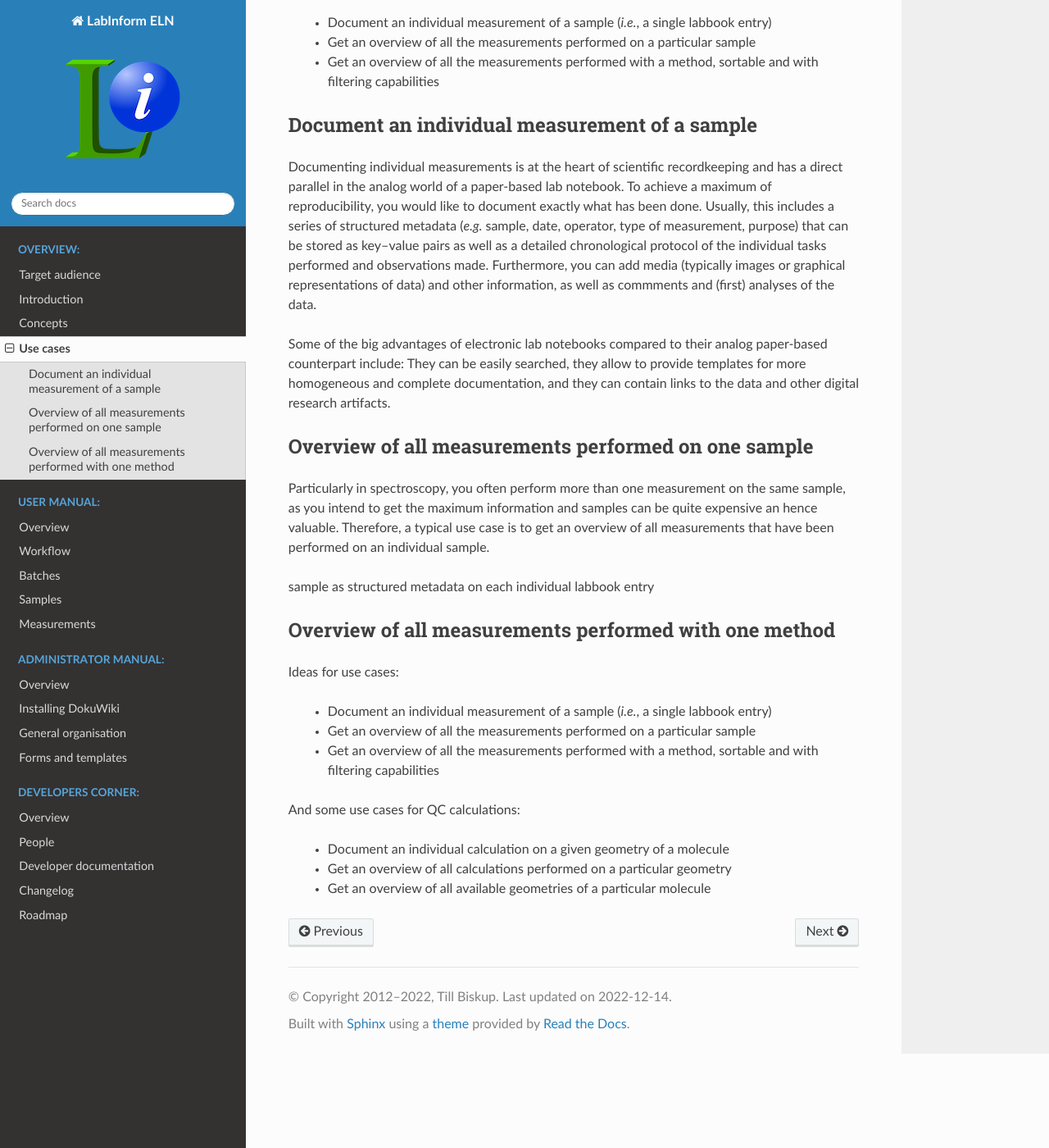
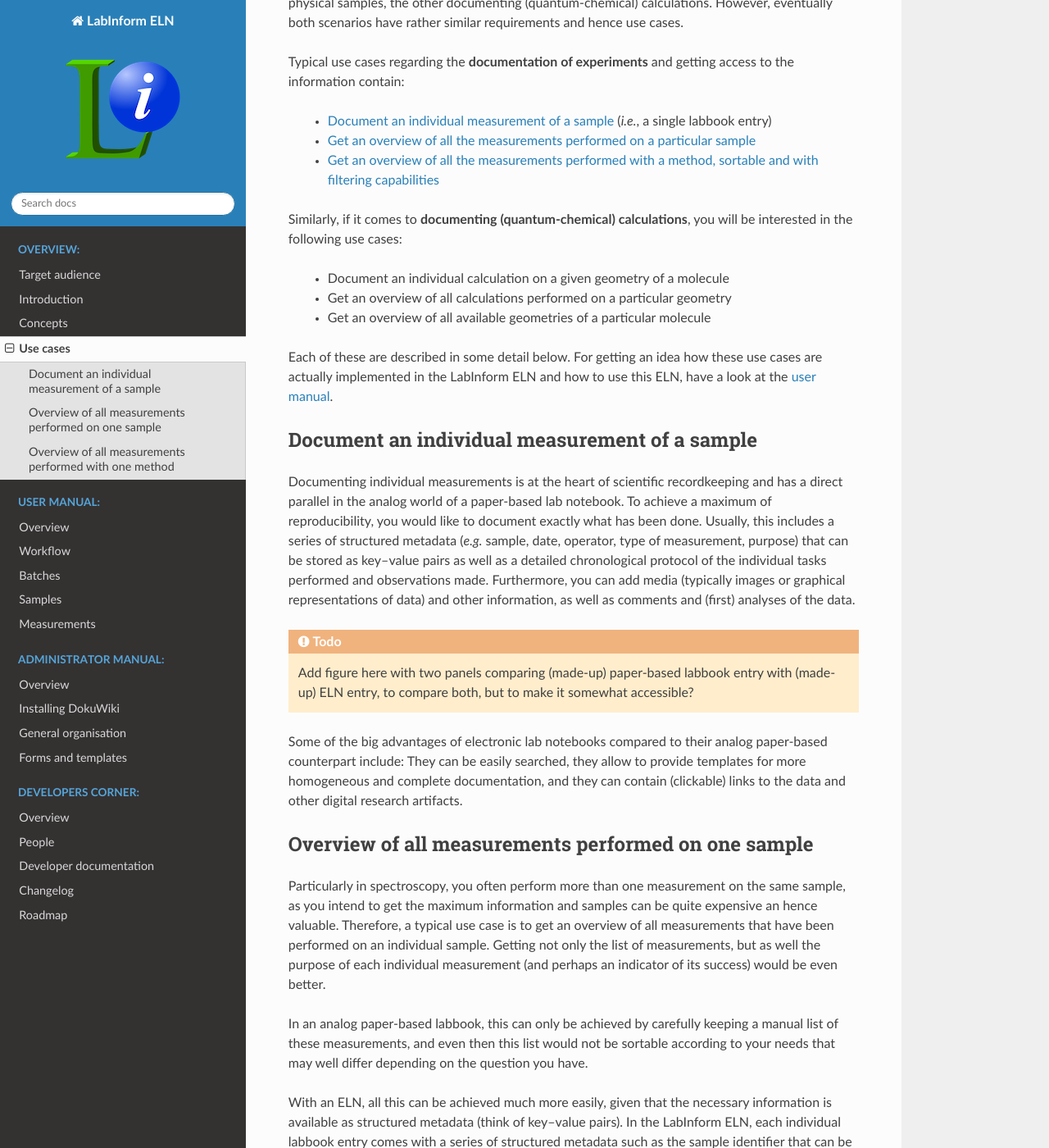
Before and after one commit to tillbiskup/labinform-eln, a Sphinx documentation site: the page built from docs/usecases.rst, in a window 1280 px wide and 1400 px high, scrolled down 485 px. Shown: the whole window at 82% size. Built offline with Sphinx 7.4.7 and the Read the Docs theme 2.0.0, drawn with Linux system fonts in a browser that asks for light colours; some of the changed text lies outside the part shown.

Commit message:
Update use cases; add todo list to roadmap

```diff
--- a/docs/usecases.rst
+++ b/docs/usecases.rst
@@ -8,44 +8,69 @@
 
     The use cases described here are on a rather abstract level, describing overall tasks to be performed with an ELN. The details of how to achieve these tasks within the LabInform ELN are provided in the :doc:`user manual <user/index>`.
 
-Overview:
+Basically, there are two groups of use cases, one for documenting experiments carried out on physical samples, the other documenting (quantum-chemical) calculations. However, eventually both scenarios have rather similar requirements and hence use cases.
 
-  * Document an individual measurement of a sample (*i.e.*, a single labbook entry)
-  * Get an overview of all the measurements performed on a particular sample
-  * Get an overview of all the measurements performed with a method, sortable and with filtering capabilities
+Typical use cases regarding the **documentation of experiments** and getting access to the information contain:
 
+  * :ref:`Document an individual measurement of a sample <sec-usecases_labbook_entry>` (*i.e.*, a single labbook entry)
+  * :ref:`Get an overview of all the measurements performed on a particular sample <sec-usecases_measurements4sample>`
+  * :ref:`Get an overview of all the measurements performed with a method, sortable and with filtering capabilities <sec-usecases_measurements4method>`
+
+
+Similarly, if it comes to **documenting (quantum-chemical) calculations**, you will be interested in the following use cases:
+
+  * Document an individual calculation on a given geometry of a molecule
+  * Get an overview of all calculations performed on a particular geometry
+  * Get an overview of all available geometries of a particular molecule
+
+Each of these are described in some detail below. For getting an idea how these use cases are actually implemented in the LabInform ELN and how to use this ELN, have a look at the :doc:`user manual <user/index>`.
+
+
+.. _sec-usecases_labbook_entry:
 
 Document an individual measurement of a sample
 ==============================================
 
-Documenting individual measurements is at the heart of scientific recordkeeping and has a direct parallel in the analog world of a paper-based lab notebook. To achieve a maximum of reproducibility, you would like to document exactly what has been done. Usually, this includes a series of structured metadata (*e.g.* sample, date, operator, type of measurement, purpose) that can be stored as key--value pairs as well as a detailed chronological protocol of the individual tasks performed and observations made. Furthermore, you can add media (typically images or graphical representations of data) and other information, as well as commments and (first) analyses of the data.
+Documenting individual measurements is at the heart of scientific recordkeeping and has a direct parallel in the analog world of a paper-based lab notebook. To achieve a maximum of reproducibility, you would like to document exactly what has been done. Usually, this includes a series of structured metadata (*e.g.* sample, date, operator, type of measurement, purpose) that can be stored as key--value pairs as well as a detailed chronological protocol of the individual tasks performed and observations made. Furthermore, you can add media (typically images or graphical representations of data) and other information, as well as comments and (first) analyses of the data.
 
-Some of the big advantages of electronic lab notebooks compared to their analog paper-based counterpart include: They can be easily searched, they allow to provide templates for more homogeneous and complete documentation, and they can contain links to the data and other digital research artifacts.
 
+.. todo::
+    Add figure here with two panels comparing (made-up) paper-based labbook entry with (made-up) ELN entry, to compare both, but to make it somewhat accessible?
+
+
+Some of the big advantages of electronic lab notebooks compared to their analog paper-based counterpart include: They can be easily searched, they allow to provide templates for more homogeneous and complete documentation, and they can contain (clickable) links to the data and other digital research artifacts.
+
+
+.. _sec-usecases_measurements4sample:
 
 Overview of all measurements performed on one sample
 ====================================================
 
-Particularly in spectroscopy, you often perform more than one measurement on the same sample, as you intend to get the maximum information and samples can be quite expensive an hence valuable. Therefore, a typical use case is to get an overview of all measurements that have been performed on an individual sample.
+Particularly in spectroscopy, you often perform more than one measurement on the same sample, as you intend to get the maximum information and samples can be quite expensive an hence valuable. Therefore, a typical use case is to get an overview of all measurements that have been performed on an individual sample. Getting not only the list of measurements, but as well the purpose of each individual measurement (and perhaps an indicator of its success) would be even better.
 
-sample as structured metadata on each individual labbook entry
+In an analog paper-based labbook, this can only be achieved by carefully keeping a manual list of these measurements, and even then this list would not be sortable according to your needs that may well differ depending on the question you have.
+
+With an ELN, all this can be achieved much more easily, given that the necessary information is available as structured metadata (think of key--value pairs). In the LabInform ELN, each individual labbook entry comes with a series of structured metadata such as the sample identifier that can be used to create overview tables, *e.g.*, listing all measurements that have been performed on one sample. Furthermore, you are free to add any other information to these overview tables that is available as structured metadata.
 
 
-
+.. _sec-usecases_measurements4method:
 
 Overview of all measurements performed with one method
 ======================================================
 
+Similarly to getting an overview of all measurements performed on an individual sample, sometimes it is very helpful to get a list of all measurements performed with a method. This overview should of course not only contain a link to the individual labbook entry, but as well to the overview page of the sample measured (that in turn should contain a list of all measurements performed with it).
 
+One of the big advantages of an ELN compared to the analogue paper-based approach is exactly these cross-links that allow you to access a wealth of information from different directions. Sometimes we remember to have run an experiment, but are not necessarily sure which sample was involved, or we want to look for a comparable measurement on a different sample. In this case, the overview of all measurements performed using a certain method is helpful. Allowing to apply filters and being sortable adds to the value of these tables as an overview and way to access the wealth of information contained in the individual labbook pages.
 
-Ideas for use cases:
+Of course, a labbook is only as valuable as the information you put into it. But making this information easily accessible is an additional motivation to enhance the quality of your documentation. While our future self is usually the first person profiting from properly documenting what we have done, reproducibility requires us to document in ways others can make sense of. Therefore, every tool that helps and motivates us to improve our way of scientific recordkeeping eventually enhances the quality of the science we're performing.
 
-  * Document an individual measurement of a sample (*i.e.*, a single labbook entry)
-  * Get an overview of all the measurements performed on a particular sample
-  * Get an overview of all the measurements performed with a method, sortable and with filtering capabilities
 
 And some use cases for QC calculations:
 
   * Document an individual calculation on a given geometry of a molecule
   * Get an overview of all calculations performed on a particular geometry
   * Get an overview of all available geometries of a particular molecule
+
+
+.. todo::
+    Document use cases for QC calculations
```
Also changed, not shown: docs/developer/roadmap.rst (+8 -0 lines), 1 other file.
